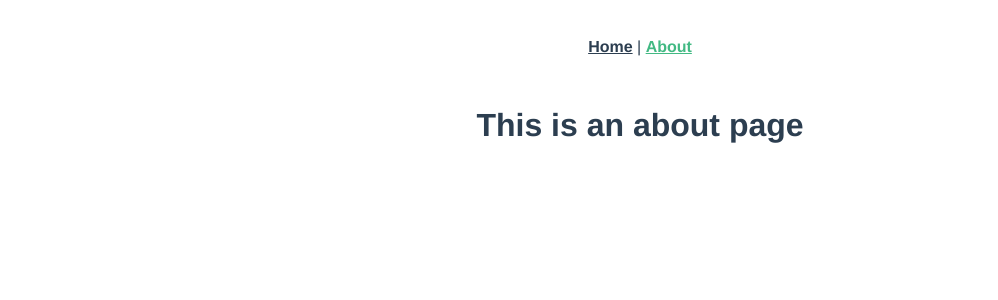
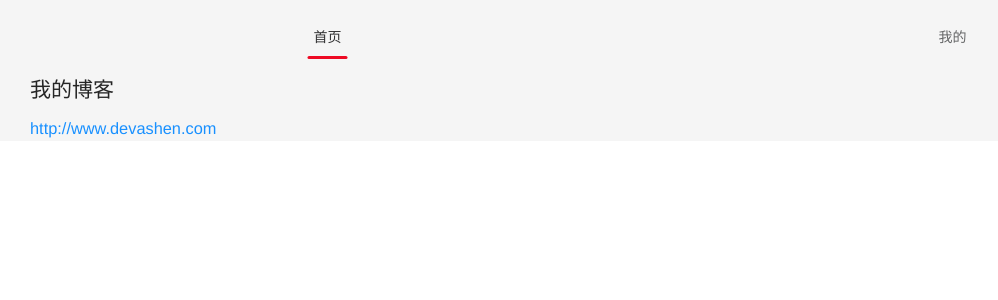
Before and after one commit to ashen-zhao/vuestart, a Vue app: page /about in a window 1280 px wide. Shown: the top 300 px of the page, without its empty margins (0-998 px from the left). Built offline with nearby package versions, Linux system fonts and the light colour scheme.

Commit message:
加入vant

```diff
--- a/babel.config.js
+++ b/babel.config.js
@@ -1,5 +1,12 @@
 module.exports = {
   presets: [
     '@vue/app'
+  ],
+  plugins: [
+    ['import', {
+      libraryName: 'vant',
+      libraryDirectory: 'es',
+      style: true
+    }, 'vant']
   ]
 }
--- a/package.json
+++ b/package.json
@@ -9,6 +9,7 @@
   },
   "dependencies": {
     "core-js": "^2.6.5",
+    "vant": "^2.2.7",
     "vue": "^2.6.10",
     "vue-router": "^3.0.3",
     "vuex": "^3.0.1"
@@ -18,6 +19,7 @@
     "@vue/cli-plugin-eslint": "^3.11.0",
     "@vue/cli-service": "^3.11.0",
     "babel-eslint": "^10.0.1",
+    "babel-plugin-import": "^1.12.2",
     "eslint": "^5.16.0",
     "eslint-plugin-vue": "^5.0.0",
     "vue-template-compiler": "^2.6.10"
--- a/src/App.vue
+++ b/src/App.vue
@@ -1,31 +1,48 @@
 <template>
   <div id="app">
     <div id="nav">
-      <router-link to="/">Home</router-link> |
-      <router-link to="/about">About</router-link>
+      <tabs @click="onClick">
+        <tab title="首页"></tab>
+        <tab title="我的"></tab>
+      </tabs>
     </div>
-    <router-view/>
+    <keep-alive>
+      <router-view />
+    </keep-alive>
   </div>
 </template>
 
+<script>
+import { Tab, Tabs } from "vant";
+
+export default {
+  name: "app",
+  components: {
+    Tab,
+    Tabs
+  },
+  methods: {
+    onClick(name, title) {
+      if (name == "0") {
+        this.$router.push("/");
+      } else {
+        this.$router.push("/about");
+      }
+    }
+  }
+};
+</script>
+
 <style>
 #app {
-  font-family: 'Avenir', Helvetica, Arial, sans-serif;
+  font-family: "Avenir", Helvetica, Arial, sans-serif;
   -webkit-font-smoothing: antialiased;
   -moz-osx-font-smoothing: grayscale;
   text-align: center;
   color: #2c3e50;
 }
 #nav {
-  padding: 30px;
+  padding: 15px;
 }
 
-#nav a {
-  font-weight: bold;
-  color: #2c3e50;
-}
-
-#nav a.router-link-exact-active {
-  color: #42b983;
-}
 </style>
--- a/src/components/Card.vue
+++ b/src/components/Card.vue
@@ -14,7 +14,7 @@
     </div>
     <div class="person">
       <div class="person-name">
-        <lable class="name">{{infos.personName}}</lable>
+        <label class="name">{{infos.personName}}</label>
         <label class="work">{{infos.work}}</label>
       </div>
       <div class="person-address">地址：{{infos.address}}</div>
@@ -31,7 +31,7 @@
 
 <script>
 export default {
-  name: "Card",
+  name: "card",
   props: {
     infos: Object
   }
@@ -39,10 +39,14 @@ export default {
 </script>
 
 <style scoped>
+* {
+  background-color: #fff;
+}
 .content {
-  margin-top: 30px;
-  background-color: #fff;
-  width: 350px;
+  margin-top: 10px;
+  margin-left: 15px;
+  margin-right: 15px;
+  width: 100%;
 }
 .top-line {
   display: flex;
--- a/src/main.js
+++ b/src/main.js
@@ -2,6 +2,7 @@ import Vue from 'vue'
 import App from './App.vue'
 import router from './router'
 import store from './store'
+import 'vant/lib/index.css';
 
 Vue.config.productionTip = false
 
--- /dev/null
+++ b/src/mutations-types.js
@@ -0,0 +1 @@
+export const CARD_LIST = 'CARD_LIST'
--- a/src/router.js
+++ b/src/router.js
@@ -1,6 +1,6 @@
 import Vue from 'vue'
 import Router from 'vue-router'
-import Home from '@/views/pages/home/Home.vue'
+import Home from '@/views/Home.vue'
 
 Vue.use(Router)
 
--- a/src/store.js
+++ b/src/store.js
@@ -1,14 +1,17 @@
 import Vue from 'vue'
 import Vuex from 'vuex'
+import {CARD_LIST} from './mutations-types'
 
 Vue.use(Vuex)
 
 export default new Vuex.Store({
   state: {
-
+    cardList:[]
   },
   mutations: {
-
+    [CARD_LIST](state, card) {
+      state.cardList.push(card)
+    }
   },
   actions: {
 
--- a/src/views/About.vue
+++ b/src/views/About.vue
@@ -1,5 +1,13 @@
 <template>
   <div class="about">
-    <h1>This is an about page</h1>
+    <h2>我的博客</h2>
+    <h3><a href='http://www.devashen.com'>http://www.devashen.com</a></h3>
   </div>
 </template>
+
+<style scoped>
+.about {
+  text-align: left;
+  margin-left: 30px;
+}
+</style>
--- /dev/null
+++ b/src/views/Home.vue
@@ -0,0 +1,73 @@
+<template>
+  <pull-refresh v-model="isLoading" @refresh="onRefresh">
+    <div class="container">
+      <div class="list" v-for="(card,index) in cardList" :key="index">
+        <Card :infos="card" />
+      </div>
+    </div>
+  </pull-refresh>
+</template>
+
+<script>
+import Card from "@/components/Card.vue";
+import { mapState } from "vuex";
+import { CARD_LIST } from "@/mutations-types.js";
+import { PullRefresh } from "vant";
+export default {
+  name: "home",
+  components: {
+    Card,
+    PullRefresh
+  },
+  data() {
+    return {
+      isLoading: false
+    };
+  },
+  created() {
+    this.onRefresh();
+  },
+  computed: {
+    ...mapState({
+      cardList: "cardList"
+    })
+  },
+  methods: {
+    onRefresh() {
+      setTimeout(() => {
+        var card = {
+          companyName: "某某科技",
+          companyNameEn: "MOUMOU TECH",
+          personName: "张三",
+          work: "java高级开发",
+          address: "浙江杭州滨江阿里附近",
+          phone: "159****9304",
+          email: "zhangsan@mmtech.com",
+          wechat: "zhangsan1234",
+          signOne: "会当凌绝顶",
+          signTwo: "一览众山小"
+        };
+        this.$store.commit(CARD_LIST, card);
+        this.isLoading = false;
+      }, 500);
+    }
+  }
+};
+</script>
+
+<style>
+* {
+  margin: 0;
+  padding: 0;
+  background-color: #f5f5f5;
+}
+.container {
+  height: 100%;
+  background-color: rebeccapurple;
+}
+.list {
+  display: flex;
+  justify-content: center;
+  padding-bottom: 10px;
+}
+</style>
--- a/src/views/pages/home/Home.vue
+++ /dev/null
@@ -1,58 +0,0 @@
-<template>
-  <div id="home">
-    <div class="list" v-for="(info,index) in infos" :key="index">
-      <Card :infos="info" />
-    </div>
-  </div>
-</template>
-
-<script>
-import Card from "@/components/Card.vue";
-
-export default {
-  name: "home",
-  components: {
-    Card
-  },
-  created() {
-    this.loadData();
-  },
-  data() {
-    return {
-      infos: []
-    };
-  },
-  methods: {
-    loadData: function() {
-      this.infos = [
-        {
-          companyName: "某某科技",
-          companyNameEn: "MOUMOU TECH",
-          personName: "张三",
-          work: "java高级开发",
-          address: "浙江杭州滨江阿里附近",
-          phone: "159****9304",
-          email: "zhangsan@mmtech.com",
-          wechat: "zhangsan1234",
-          signOne: "会当凌绝顶",
-          signTwo: "一览众山小"
-        }
-      ];
-    }
-  }
-};
-</script>
-
-<style>
-#app {
-  font-family: "Avenir", Helvetica, Arial, sans-serif;
-  -webkit-font-smoothing: antialiased;
-  -moz-osx-font-smoothing: grayscale;
-}
-.list {
-  display: flex;
-  justify-content: center;
-  background-color: #969696;
-  padding-bottom: 30px;
-}
-</style>
```
Also changed, not shown: 1 other file (tests, documents, lock files or other folders).
